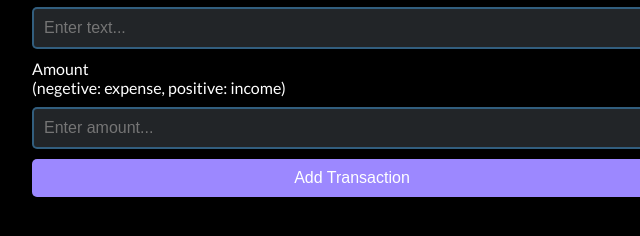
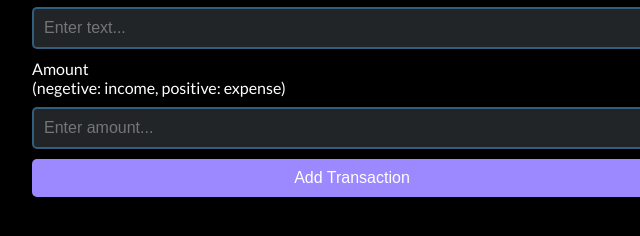
Before and after one commit to ryuandrew/Expense-Tracker, a plain HTML site: page index.html in a window 1280 px wide. Shown: the part 502-738 px from the top of the page, 288-928 px from the left. Drawn offline with Linux system fonts and the light colour scheme.

Commit message:
changed sign convention html

```diff
--- a/index.html
+++ b/index.html
@@ -41,7 +41,7 @@
                 <div class="form-control">
                     <label for="amount"
                         >Amount <br />
-                        (negetive: expense, positive: income)</label
+                        (negetive: income, positive: expense)</label
                     >
                     <input
                         type="number"
```
